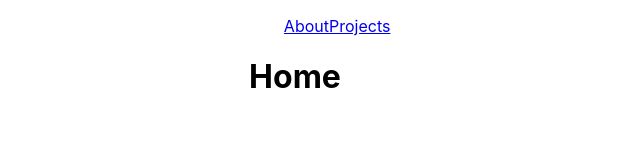
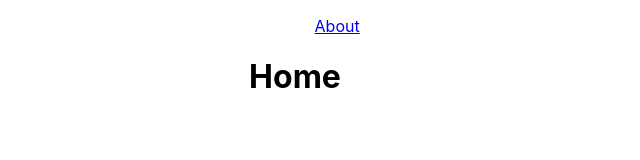
Before and after one commit to miriam-plt/adacodes-frontend, a React (Create React App) app: page / in a window 1280 px wide. Shown: the top 160 px of the page, without its empty margins (345-985 px from the left). Built offline with nearby package versions, Linux system fonts and the light colour scheme.

Commit message:
basic pages rendering ok

```diff
--- a/src/components/Navbar.js
+++ b/src/components/Navbar.js
@@ -4,11 +4,7 @@ function Navbar() {
   return (
     <nav className="Navbar">
       <ul>
-        {/* <Link to="/"> Home </Link> */}
-        {/* <Link to="/about"> About </Link> */}
-        {/* <Link to="/projects"> Projects </Link> */}
 
-        {/*    ADD    */}
         <NavLink to="/" className={({ isActive }) => isActive ? "selected" : ""}>
           Home
         </NavLink>
@@ -20,13 +16,6 @@ function Navbar() {
           About
         </NavLink>
 
-        <NavLink
-          to="/projects"
-          className={({ isActive }) => isActive ? "selected" : ""}
-        >
-          Projects
-        </NavLink>
-
       </ul>
 
     </nav>
```
